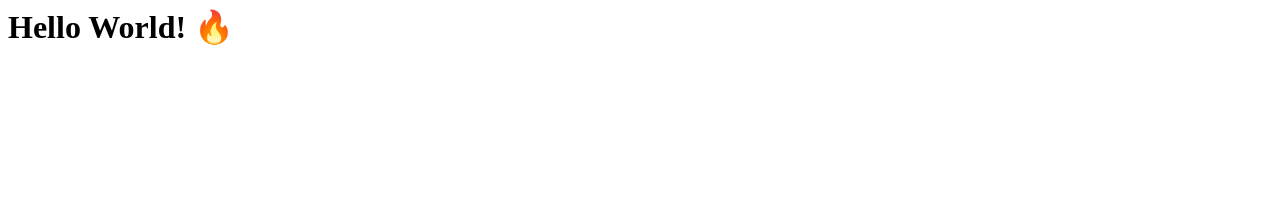
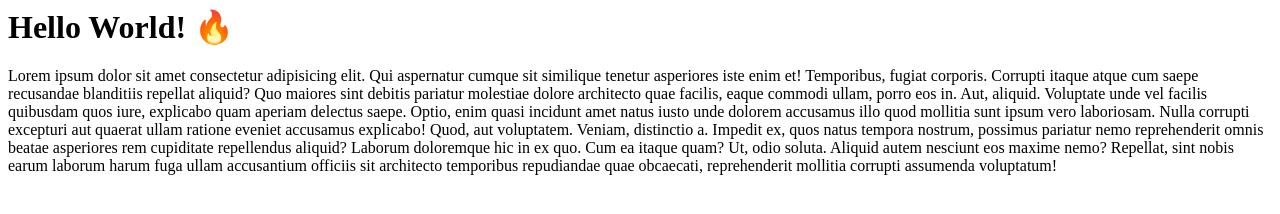
Before and after one commit to Danrod16/terminal_101, a plain HTML site: page index.html in a window 1280 px wide. Drawn offline with Linux system fonts and the light colour scheme.

Commit message:
Added description to index.html

```diff
--- a/index.html
+++ b/index.html
@@ -1 +1,6 @@
 <h1>Hello World! 🔥</h1>
+<p>Lorem ipsum dolor sit amet consectetur adipisicing elit. Qui aspernatur cumque sit similique tenetur asperiores iste enim et! Temporibus, fugiat corporis. Corrupti itaque atque cum saepe recusandae blanditiis repellat aliquid?
+Quo maiores sint debitis pariatur molestiae dolore architecto quae facilis, eaque commodi ullam, porro eos in. Aut, aliquid. Voluptate unde vel facilis quibusdam quos iure, explicabo quam aperiam delectus saepe.
+Optio, enim quasi incidunt amet natus iusto unde dolorem accusamus illo quod mollitia sunt ipsum vero laboriosam. Nulla corrupti excepturi aut quaerat ullam ratione eveniet accusamus explicabo! Quod, aut voluptatem.
+Veniam, distinctio a. Impedit ex, quos natus tempora nostrum, possimus pariatur nemo reprehenderit omnis beatae asperiores rem cupiditate repellendus aliquid? Laborum doloremque hic in ex quo. Cum ea itaque quam?
+Ut, odio soluta. Aliquid autem nesciunt eos maxime nemo? Repellat, sint nobis earum laborum harum fuga ullam accusantium officiis sit architecto temporibus repudiandae quae obcaecati, reprehenderit mollitia corrupti assumenda voluptatum!</p>
```
